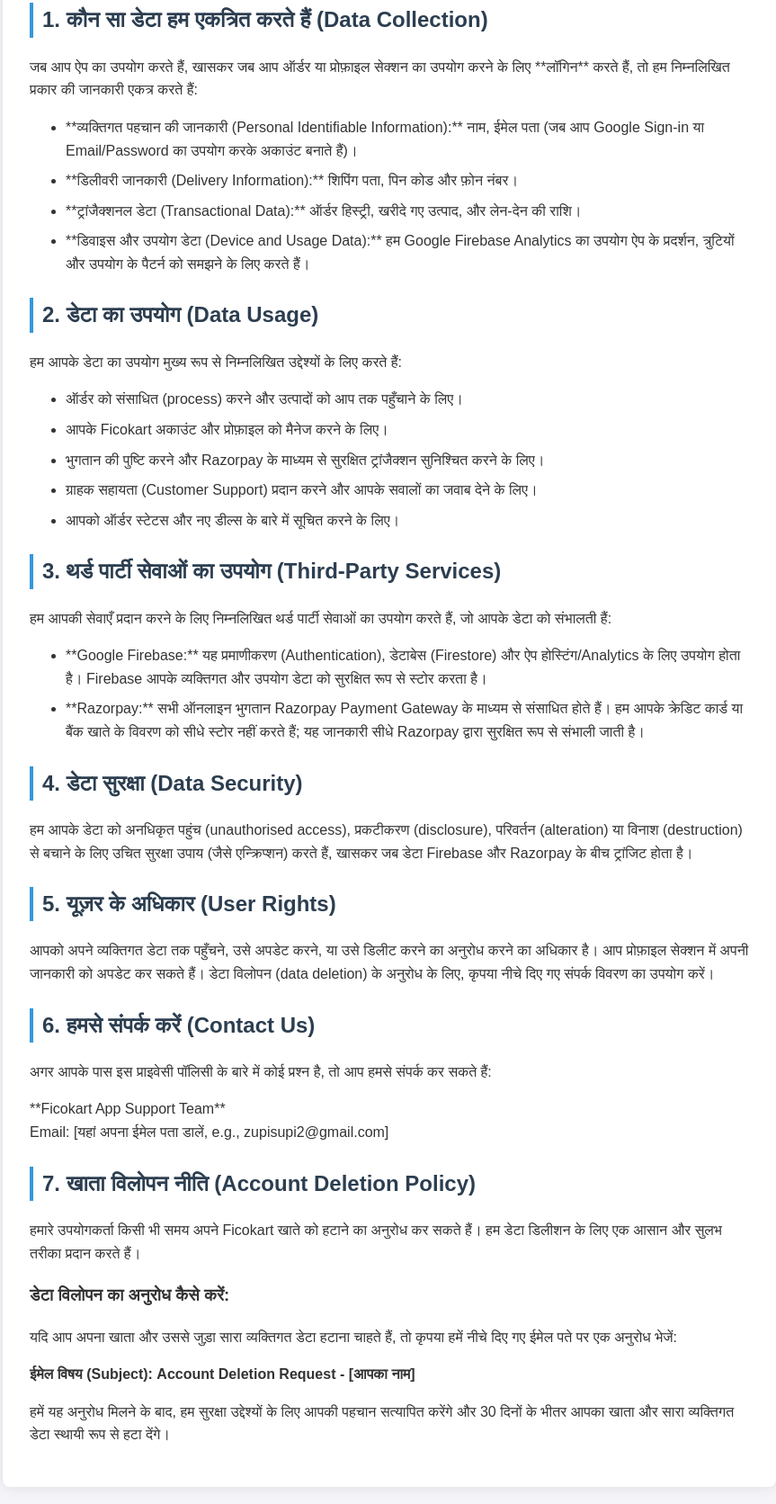
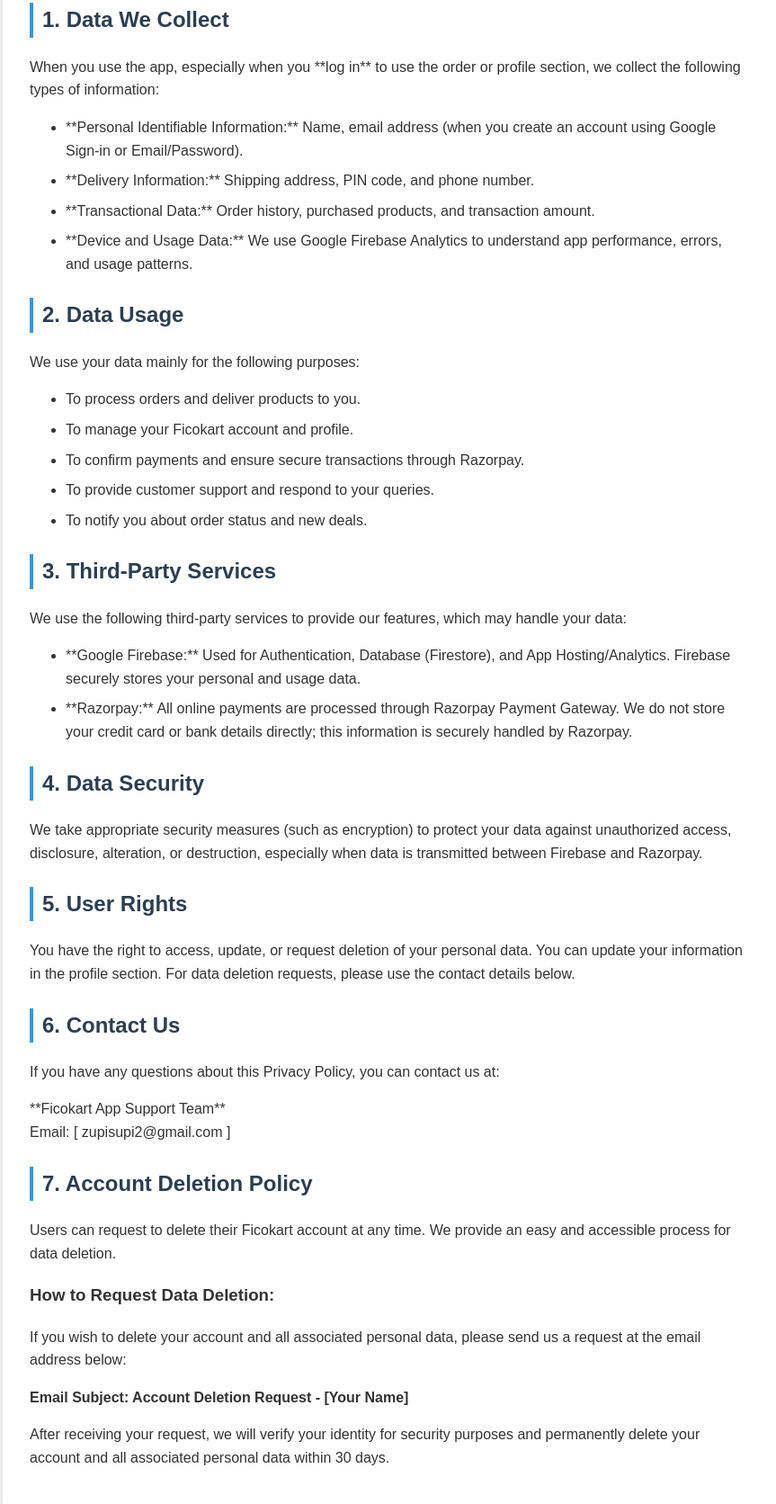
Before and after one commit to beastmanxxx/Ficokart-Privacy-Policy, a plain HTML site: page index.html in a window 1280 px wide. Shown: the part 296-1968 px from the top of the page at 90% size, without its empty margins (207-1070 px from the left). Drawn offline with Linux system fonts and the light colour scheme.

Commit message:
Update index.html

```diff
--- a/index.html
+++ b/index.html
@@ -1,5 +1,5 @@
 <!DOCTYPE html>
-<html lang="hi">
+<html lang="en">
 <head>
     <meta charset="UTF-8">
     <meta name="viewport" content="width=device-width, initial-scale=1.0">
@@ -49,57 +49,58 @@
 <body>
     <div class="container">
         <h1>Ficokart Mobile App Privacy Policy</h1>
-        <p class="date">प्रभावी तिथि: October 25, 2025</p>
+        <p class="date">Effective Date: October 25, 2025</p>
 
-        <p>यह प्राइवेसी पॉलिसी Ficokart मोबाइल एप्लिकेशन ("ऐप") के उपयोगकर्ताओं ("यूज़र", "आप") से एकत्रित की गई जानकारी के संग्रह, उपयोग और प्रकटीकरण (disclosure) से संबंधित है। Ficokart को Kodular प्लेटफ़ॉर्म का उपयोग करके Firebase और Razorpay सेवाओं के साथ विकसित किया गया है।</p>
+        <p>This Privacy Policy describes how Ficokart Mobile Application ("App") collects, uses, and discloses information from its users ("User", "you"). Ficokart has been developed using the Kodular platform with Firebase and Razorpay services.</p>
 
-        <h2>1. कौन सा डेटा हम एकत्रित करते हैं (Data Collection)</h2>
-        <p>जब आप ऐप का उपयोग करते हैं, खासकर जब आप ऑर्डर या प्रोफ़ाइल सेक्शन का उपयोग करने के लिए **लॉगिन** करते हैं, तो हम निम्नलिखित प्रकार की जानकारी एकत्र करते हैं:</p>
+        <h2>1. Data We Collect</h2>
+        <p>When you use the app, especially when you **log in** to use the order or profile section, we collect the following types of information:</p>
         <ul>
-            <li>**व्यक्तिगत पहचान की जानकारी (Personal Identifiable Information):** नाम, ईमेल पता (जब आप Google Sign-in या Email/Password का उपयोग करके अकाउंट बनाते हैं)।</li>
-            <li>**डिलीवरी जानकारी (Delivery Information):** शिपिंग पता, पिन कोड और फ़ोन नंबर।</li>
-            <li>**ट्रांजैक्शनल डेटा (Transactional Data):** ऑर्डर हिस्ट्री, खरीदे गए उत्पाद, और लेन-देन की राशि।</li>
-            <li>**डिवाइस और उपयोग डेटा (Device and Usage Data):** हम Google Firebase Analytics का उपयोग ऐप के प्रदर्शन, त्रुटियों और उपयोग के पैटर्न को समझने के लिए करते हैं।</li>
+            <li>**Personal Identifiable Information:** Name, email address (when you create an account using Google Sign-in or Email/Password).</li>
+            <li>**Delivery Information:** Shipping address, PIN code, and phone number.</li>
+            <li>**Transactional Data:** Order history, purchased products, and transaction amount.</li>
+            <li>**Device and Usage Data:** We use Google Firebase Analytics to understand app performance, errors, and usage patterns.</li>
         </ul>
 
-        <h2>2. डेटा का उपयोग (Data Usage)</h2>
-        <p>हम आपके डेटा का उपयोग मुख्य रूप से निम्नलिखित उद्देश्यों के लिए करते हैं:</p>
+        <h2>2. Data Usage</h2>
+        <p>We use your data mainly for the following purposes:</p>
         <ul>
-            <li>ऑर्डर को संसाधित (process) करने और उत्पादों को आप तक पहुँचाने के लिए।</li>
-            <li>आपके Ficokart अकाउंट और प्रोफ़ाइल को मैनेज करने के लिए।</li>
-            <li>भुगतान की पुष्टि करने और Razorpay के माध्यम से सुरक्षित ट्रांजैक्शन सुनिश्चित करने के लिए।</li>
-            <li>ग्राहक सहायता (Customer Support) प्रदान करने और आपके सवालों का जवाब देने के लिए।</li>
-            <li>आपको ऑर्डर स्टेटस और नए डील्स के बारे में सूचित करने के लिए।</li>
+            <li>To process orders and deliver products to you.</li>
+            <li>To manage your Ficokart account and profile.</li>
+            <li>To confirm payments and ensure secure transactions through Razorpay.</li>
+            <li>To provide customer support and respond to your queries.</li>
+            <li>To notify you about order status and new deals.</li>
         </ul>
 
-        <h2>3. थर्ड पार्टी सेवाओं का उपयोग (Third-Party Services)</h2>
-        <p>हम आपकी सेवाएँ प्रदान करने के लिए निम्नलिखित थर्ड पार्टी सेवाओं का उपयोग करते हैं, जो आपके डेटा को संभालती हैं:</p>
+        <h2>3. Third-Party Services</h2>
+        <p>We use the following third-party services to provide our features, which may handle your data:</p>
         <ul>
-            <li>**Google Firebase:** यह प्रमाणीकरण (Authentication), डेटाबेस (Firestore) और ऐप होस्टिंग/Analytics के लिए उपयोग होता है। Firebase आपके व्यक्तिगत और उपयोग डेटा को सुरक्षित रूप से स्टोर करता है।</li>
-            <li>**Razorpay:** सभी ऑनलाइन भुगतान Razorpay Payment Gateway के माध्यम से संसाधित होते हैं। हम आपके क्रेडिट कार्ड या बैंक खाते के विवरण को सीधे स्टोर नहीं करते हैं; यह जानकारी सीधे Razorpay द्वारा सुरक्षित रूप से संभाली जाती है।</li>
+            <li>**Google Firebase:** Used for Authentication, Database (Firestore), and App Hosting/Analytics. Firebase securely stores your personal and usage data.</li>
+            <li>**Razorpay:** All online payments are processed through Razorpay Payment Gateway. We do not store your credit card or bank details directly; this information is securely handled by Razorpay.</li>
         </ul>
 
-        <h2>4. डेटा सुरक्षा (Data Security)</h2>
-        <p>हम आपके डेटा को अनधिकृत पहुंच (unauthorised access), प्रकटीकरण (disclosure), परिवर्तन (alteration) या विनाश (destruction) से बचाने के लिए उचित सुरक्षा उपाय (जैसे एन्क्रिप्शन) करते हैं, खासकर जब डेटा Firebase और Razorpay के बीच ट्रांजिट होता है।</p>
+        <h2>4. Data Security</h2>
+        <p>We take appropriate security measures (such as encryption) to protect your data against unauthorized access, disclosure, alteration, or destruction, especially when data is transmitted between Firebase and Razorpay.</p>
 
-        <h2>5. यूज़र के अधिकार (User Rights)</h2>
-        <p>आपको अपने व्यक्तिगत डेटा तक पहुँचने, उसे अपडेट करने, या उसे डिलीट करने का अनुरोध करने का अधिकार है। आप प्रोफ़ाइल सेक्शन में अपनी जानकारी को अपडेट कर सकते हैं। डेटा विलोपन (data deletion) के अनुरोध के लिए, कृपया नीचे दिए गए संपर्क विवरण का उपयोग करें।</p>
+        <h2>5. User Rights</h2>
+        <p>You have the right to access, update, or request deletion of your personal data. You can update your information in the profile section. For data deletion requests, please use the contact details below.</p>
 
-        <h2>6. हमसे संपर्क करें (Contact Us)</h2>
-        <p>अगर आपके पास इस प्राइवेसी पॉलिसी के बारे में कोई प्रश्न है, तो आप हमसे संपर्क कर सकते हैं:</p>
+        <h2>6. Contact Us</h2>
+        <p>If you have any questions about this Privacy Policy, you can contact us at:</p>
         <p>
             **Ficokart App Support Team**<br>
-            Email: [यहां अपना ईमेल पता डालें, e.g., zupisupi2@gmail.com]
+            Email: [ zupisupi2@gmail.com ]
         </p>
-        <h2>7. खाता विलोपन नीति (Account Deletion Policy)</h2>
-        <p>हमारे उपयोगकर्ता किसी भी समय अपने Ficokart खाते को हटाने का अनुरोध कर सकते हैं। हम डेटा डिलीशन के लिए एक आसान और सुलभ तरीका प्रदान करते हैं।</p>
 
-        <h3>डेटा विलोपन का अनुरोध कैसे करें:</h3>
-        <p>यदि आप अपना खाता और उससे जुड़ा सारा व्यक्तिगत डेटा हटाना चाहते हैं, तो कृपया हमें नीचे दिए गए ईमेल पते पर एक अनुरोध भेजें:</p>
+        <h2>7. Account Deletion Policy</h2>
+        <p>Users can request to delete their Ficokart account at any time. We provide an easy and accessible process for data deletion.</p>
 
-        <p style="font-weight: bold;">ईमेल विषय (Subject): Account Deletion Request - [आपका नाम]</p>
+        <h3>How to Request Data Deletion:</h3>
+        <p>If you wish to delete your account and all associated personal data, please send us a request at the email address below:</p>
 
-        <p>हमें यह अनुरोध मिलने के बाद, हम सुरक्षा उद्देश्यों के लिए आपकी पहचान सत्यापित करेंगे और 30 दिनों के भीतर आपका खाता और सारा व्यक्तिगत डेटा स्थायी रूप से हटा देंगे।</p>
+        <p style="font-weight: bold;">Email Subject: Account Deletion Request - [Your Name]</p>
+
+        <p>After receiving your request, we will verify your identity for security purposes and permanently delete your account and all associated personal data within 30 days.</p>
     </div>
 </body>
 </html>
```
